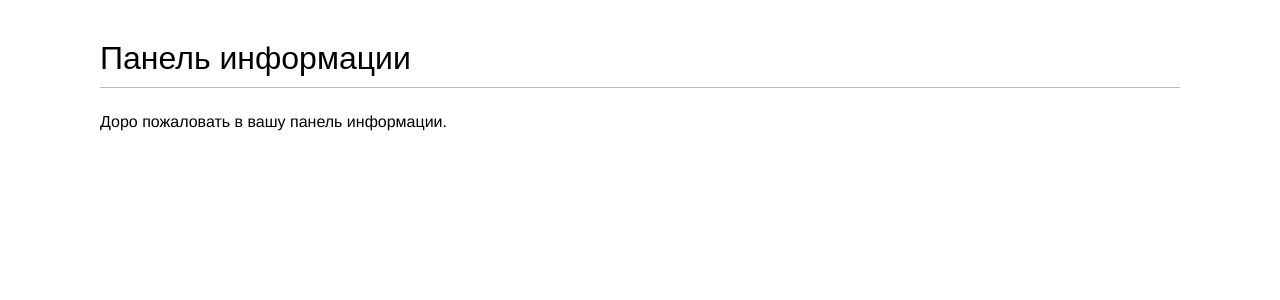
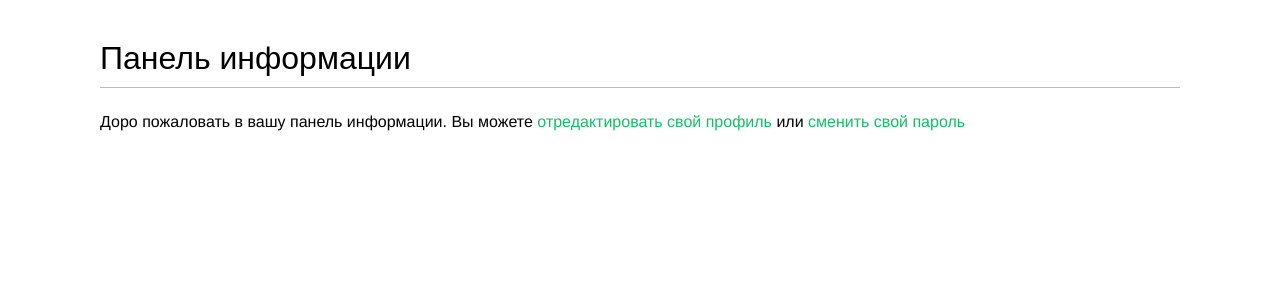
Before and after one commit to DzygunRoman/bookmarks, a Django app: page /account/ in a window 1280 px wide. Shown: the part 48-348 px from the top of the page. Run offline with Django 4.2, Linux system fonts and the light colour scheme; a user stored in the database is signed in; some web fonts are replaced.

Commit message:
шаблон информационной панели добавляю ссылки на сену пароля и редактирование профиля

```diff
--- a/account/templates/account/dashboard.html
+++ b/account/templates/account/dashboard.html
@@ -2,5 +2,10 @@
 {% block title %}Панель информации{% endblock %}
 {% block content %}
     <h1>Панель информации</h1>
-    <p>Доро пожаловать в вашу панель информации.</p>
+    <p>
+        Доро пожаловать в вашу панель информации.
+        Вы можете <a href="{% url 'edit' %}">отредактировать свой профиль</a>
+        или <a href="{% url 'password_change' %}">сменить свой пароль</a>
+    </p>
+
 {% endblock %}
```
